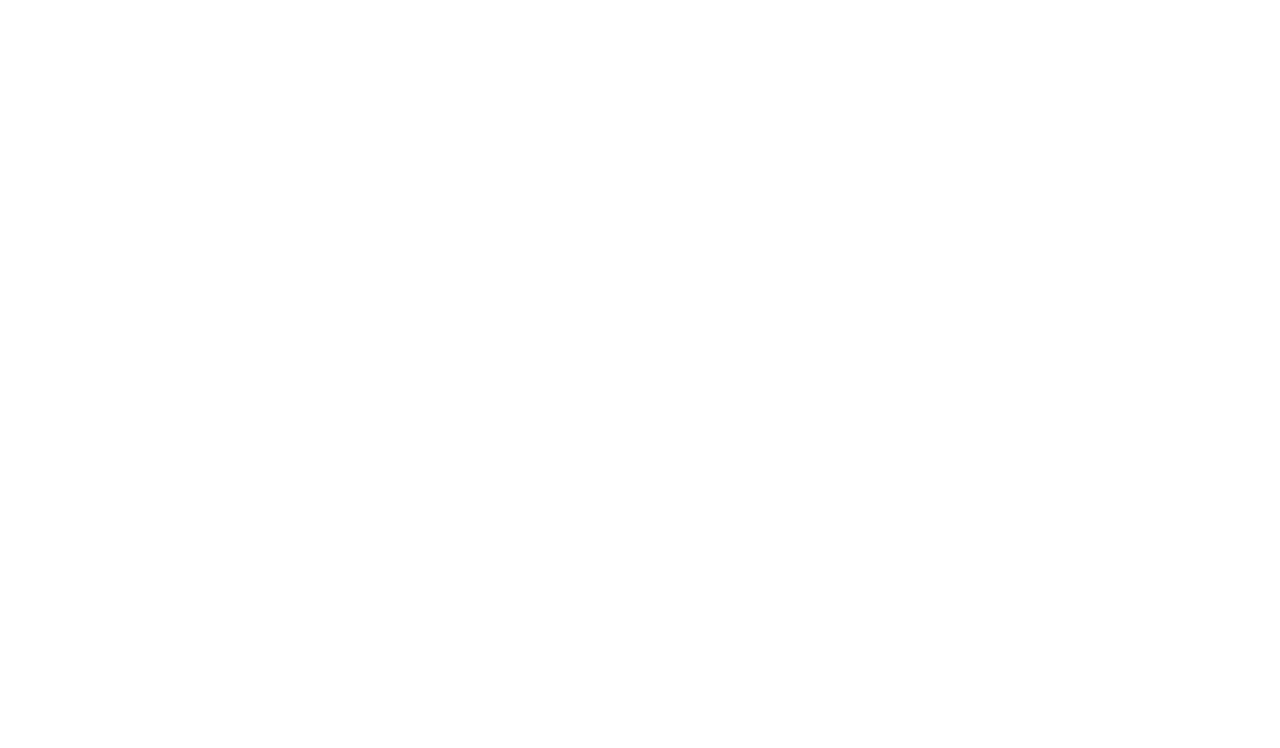
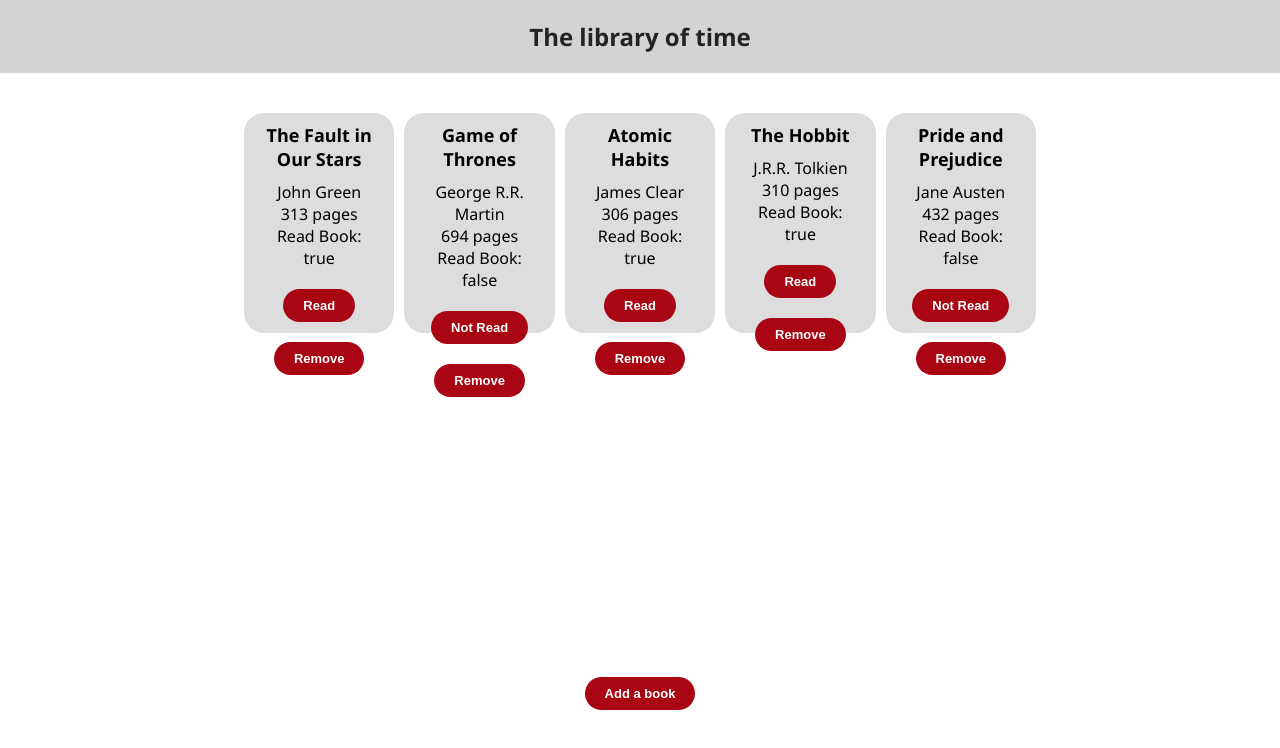
Before and after one commit to kloxer/TOP_Project_Library, a plain HTML site: page index.html in a window 1280 px wide. Drawn offline with Linux system fonts and the light colour scheme.

Commit message:
Finished the library book project.

```diff
--- a/index.html
+++ b/index.html
@@ -4,9 +4,38 @@
     <meta charset="UTF-8">
     <meta name="viewport" content="width=device-width, initial-scale=1.0">
     <title>Document</title>
-    <script src="script.js" ></script>
+    <script src="script.js" defer ></script>
+    <link rel="stylesheet" href="styles.css" >
 </head>
 <body>
+    <h2 id="library">The library of time</h2>
+
+    <div id="books">
+
+    </div>
+
+    <dialog id="favDialog">
+        <form>
+            <label for="title"> Title <input type="text" name="title" id="title" required>  </label>
+            <label for="author"> Author <input type="text" name="author" id="author" required>  </label>
+            <label for="numPages"> Number of Pages <input type="number" name="numPages" id="numPages" required>  </label>
+            <label for ="read" >Read?
+              <select name="read" id="read">
+                <option value="no" >No</option>
+                <option value="yes" default>Yes</option>
+              </select>
+            </label>
+          <div>
+            <button value="cancel" formmethod="dialog">Cancel</button>
+            <button id="confirmBtn" value="default">Confirm</button>
+          </div>
+        </form>
+      </dialog>
+
+      <p>
+        <button id="showDialog">Add a book</button>
+      </p>
+      <output></output>
 
 </body>
 </html>
--- a/script.js
+++ b/script.js
@@ -0,0 +1,156 @@
+const myLibrary = []; //Will contain Book Objects
+
+function Book(title,author,numPages,read) {
+  // the constructor...
+  this.title = title;
+  this.author = author;
+  this.numPages = numPages;
+  this.read = read;
+
+}
+
+function addBookToLibrary(title,author,numPages,read) {
+  // do stuff here
+  //THIS should call Book() to create a book object then push to the array
+    newBook  = new Book(title,author,numPages,read);
+    myLibrary.push(newBook);
+    return newBook;
+}
+
+
+function getBook(title) {
+  for (let i = 0; i < myLibrary.length; i++) {
+    if (myLibrary[i].title === title) {
+      console.log("found book");
+      return myLibrary[i];
+    }
+  }
+  // If no match is found, optionally return something (like null or undefined)
+  return null;
+}
+
+
+addBookToLibrary("The Fault in Our Stars", "John Green", 313, true);
+addBookToLibrary("Game of Thrones", "George R.R. Martin", 694, false);
+addBookToLibrary("Atomic Habits", "James Clear", 306, true);
+addBookToLibrary("The Hobbit", "J.R.R. Tolkien", 310, true);
+addBookToLibrary("Pride and Prejudice", "Jane Austen", 432, false);
+
+
+const books = document.querySelector("#books");
+
+//Function to add a card to the grid
+function addCardToGrid(title,author,numPages, index,  read) {
+  const div = document.createElement("div");
+    div.setAttribute("class", "card");
+    div.setAttribute("id", index);
+    const cardTitle = document.createElement("h1");
+    cardTitle.setAttribute("class", "cardTitle");
+    cardTitle.textContent = title ;
+    const cardAuthor = document.createElement("h4");
+    cardAuthor.textContent = author;
+    const cardPages = document.createElement("p");
+    cardPages.textContent =  numPages + " pages";
+
+    const readBook = document.createElement("p");
+    readBook.textContent = "Read Book: "  + read;
+
+    const changeBookStatus = document.createElement("button");
+    changeBookStatus.setAttribute("class", "changeFromRead");
+
+    if (read == true){
+      changeBookStatus.textContent = "Read";
+    }
+    else{
+      changeBookStatus.textContent = "Not Read";
+
+    }
+
+    changeBookStatus.addEventListener("click", (e) =>{
+      console.log(cardTitle.textContent);
+      console.log('1');
+      book = getBook(cardTitle.textContent);
+      console.log(book.title);
+      if (Book.read == true){
+        changeBookStatus.textContent = "Not read";
+        Book.read = false;
+
+      }
+      else{
+        changeBookStatus.textContent = "Read";
+        Book.read = true;
+
+      }
+
+    });
+
+
+
+
+    const eraseButton = document.createElement("button");
+    eraseButton.setAttribute("id","eraseCard");
+    eraseButton.textContent="Remove";
+
+    eraseButton.addEventListener("click", (e) =>{
+      const getCard = document.getElementById(index);
+      books.removeChild(getCard);
+    });
+
+    div.appendChild(cardTitle);
+    div.appendChild(cardAuthor)
+
+    div.appendChild(cardPages);
+
+    div.appendChild(readBook);
+    div.appendChild(changeBookStatus);
+
+    div.appendChild(eraseButton);
+
+    books.append(div);
+
+}
+
+//Add the default books to library
+myLibrary.forEach(element => {
+  addCardToGrid(element.title, element.author, element.numPages, myLibrary.indexOf(element), element.read);
+});
+
+
+//Modal pop up below
+
+const showButton = document.getElementById("showDialog");
+const favDialog = document.getElementById("favDialog");
+const outputBox = document.querySelector("output");
+
+const getTitle = favDialog.querySelector("#title");
+const getAuthor = favDialog.querySelector("#author");
+const getNumPages = favDialog.querySelector("#numPages");
+
+const getRead = favDialog.querySelector("select");
+const confirmBtn = favDialog.querySelector("#confirmBtn");
+
+// "Show the dialog" button opens the <dialog> modally
+showButton.addEventListener("click", () => {
+  favDialog.showModal();
+});
+
+// "Cancel" button closes the dialog without submitting because of [formmethod="dialog"], triggering a close event.
+favDialog.addEventListener("close", (e) => {
+  // outputBox.value =
+  //   favDialog.returnValue === "default"
+  //     ? "No return value."
+  //     : `ReturnValue: ${favDialog.returnValue}.`; // Have to check for "default" rather than empty string
+});
+
+// Prevent the "confirm" button from the default behavior of submitting the form, and close the dialog with the `close()` method, which triggers the "close" event.
+confirmBtn.addEventListener("click", (event) => {
+  event.preventDefault(); // We don't want to submit this fake form
+  truth = true;
+  if (getRead.value == "no"){
+    truth = false;
+  }
+
+  book = addBookToLibrary(getTitle.value,getAuthor.value,getNumPages.value)
+  addCardToGrid(getTitle.value,getAuthor.value,getNumPages.value, myLibrary.indexOf(book), truth);
+  favDialog.close(getTitle.value); // Have to send the select box value here.
+});
--- a/styles.css
+++ b/styles.css
@@ -0,0 +1,97 @@
+html {
+    box-sizing: border-box;
+    font-size: 16px;
+  }
+
+  *, *:before, *:after {
+    box-sizing: inherit;
+  }
+
+  body, h1, h2, h3, h4, h5, h6, p, ol, ul {
+    margin: 0;
+    padding: 0;
+    font-weight: normal;
+  }
+
+  ol, ul {
+    list-style: none;
+  }
+
+  img {
+    max-width: 100%;
+    height: auto;
+  }
+
+/* AFTER CSS RESET */
+
+
+
+body{
+    font-family:'Segoe UI', Tahoma, Geneva, Verdana, sans-serif;
+    text-align: center;
+    display: grid;
+    grid-template-rows: 1fr 8fr;
+}
+
+#library{
+    background-color: rgb(211, 211, 211);
+    padding: 20px 20px;
+    color:rgb(35, 35, 35);
+    font-weight: bold;
+}
+
+#books{
+    margin-top: 20px;
+
+    padding:20px 20px;
+    background-color: #ffffff7c;
+    display: grid;
+    grid-template-columns: repeat(auto-fit, minmax(150px, 1fr));
+    gap:10px;
+    width:65vw;
+    margin-left: auto;
+    margin-right: auto;
+
+}
+
+.card{
+    display: flex;
+    flex-direction: column;
+    justify-content: space-around;
+    color:rgb(0, 0, 0);
+    background-color: rgb(221, 221, 221);
+    border-color: blue;
+    border-radius: 20px;
+    max-height: 220px;
+    padding:10px 20px;
+}
+.cardTitle{
+    font-size: 18px;
+}
+
+button{
+    margin-left: auto;
+    margin-right: auto;
+    margin-top: 20px;
+
+}
+form{
+    display: flex;
+    flex-direction: column;
+    align-items: start;
+}
+
+button{
+    border-style: none;
+    background-color: rgb(169, 5, 19);
+    font-weight: bold;
+    color:white;
+    font-size: 13px;
+    border-radius: 20px;
+    padding:9px 20px;
+}
+
+.cardTitle{
+    font-weight: bold;
+    padding-bottom: 10px;
+}
```
